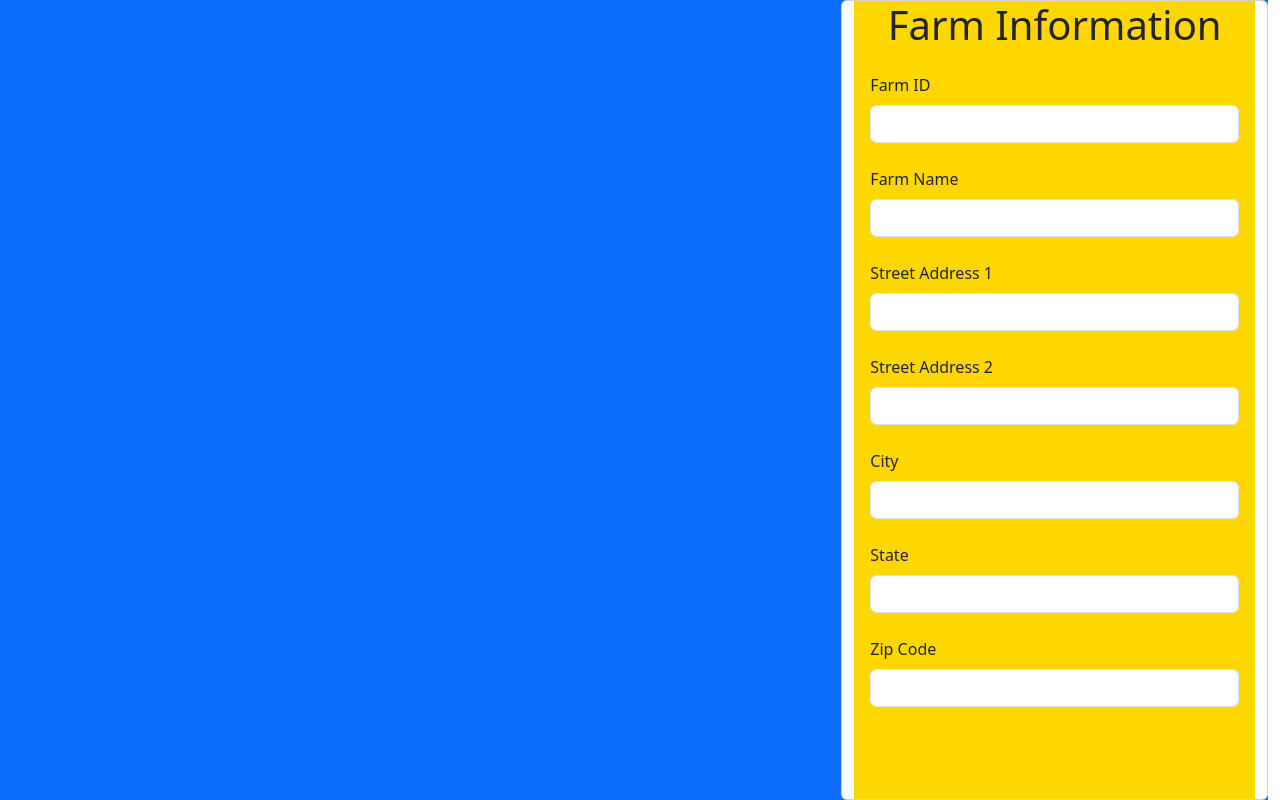
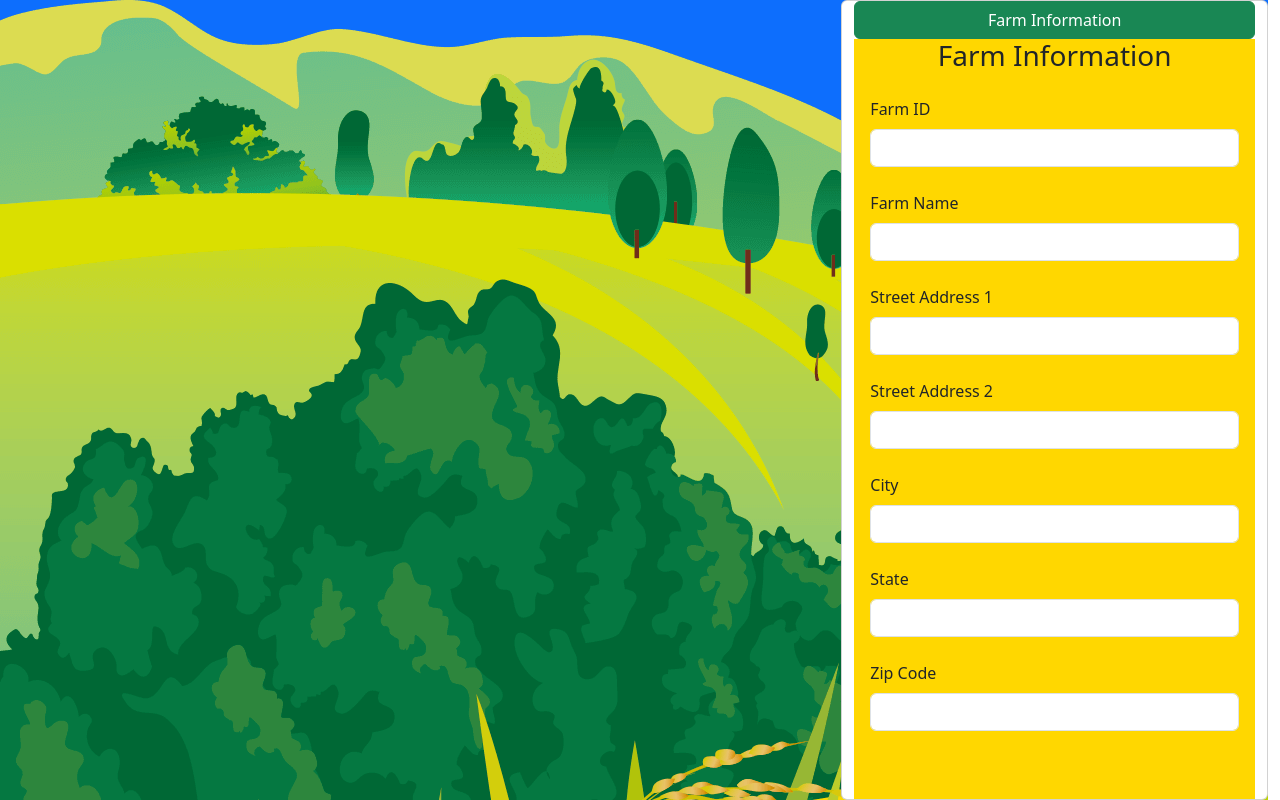
Before and after one commit to stkey42/Final-Project-DS3870-001, a plain HTML site: page Part1/registration.html in a window 1280 px wide. Drawn offline with nearby package versions, Linux system fonts and the light colour scheme.

Commit message:
Update registration.html

```diff
--- a/registration.html
+++ b/Part1/registration.html
@@ -8,15 +8,15 @@
     <link href="https://cdn.jsdelivr.net/npm/bootstrap@5.3.0-alpha1/dist/css/bootstrap.min.css" rel="stylesheet" integrity="sha384-GLhlTQ8iRABdZLl6O3oVMWSktQOp6b7In1Zl3/Jr59b6EGGoI1aFkw7cmDA6j6gD" crossorigin="anonymous">
 </head>
 <body>
-    <div class="bg-primary row vw-100">
+    <div class="bg-primary row vw-100" style="background-image: url('farm2.png')">
         <div class="col-md-6 col-lg-8 d-none d-md-block vh-100"></div>
             <div class="col-12 col-md-6 col-lg-4 card vh-50">
+                <button class="btn btn-success" type="button" data-bs-toggle="collapse" data-bs-target="#farmInformation" aria-expanded="false" aria-controls="farmInformation">Farm Information</button>
                 <div class="card-head" style="background-color:gold">
-                    <h1 class="text-center">Farm Information</h1>
+                    <h3 class="text-center">Farm Information</h3>
                 </div>
-                <div class="card-body" style="background-color:gold">
+                <div class="card-body" style="background-color:gold" id="farmInformation">
                 <form>
-
                     <label for="txtFarmId" class="form-label">Farm ID</label>
                     <input class="form-control" id="txtFarmId">
                     <label for="txtFarmName" class="form-label pt-4">Farm Name</label>
@@ -42,10 +42,6 @@
     <script src="https://code.jquery.com/jquery-3.6.3.min.js" integrity="sha256-pvPw+DownLPUjgMXY0G+8O0xUf+/Im1MZjXxxgOcBQBXU=" crossorigin="anonymous"></script>
     <script>
 
-        $('#btnCreate').click(function(){
-
-        })
-
     </script>
 </body>
 </html>
```
Also changed, not shown: Part1/farm2.png (added).
